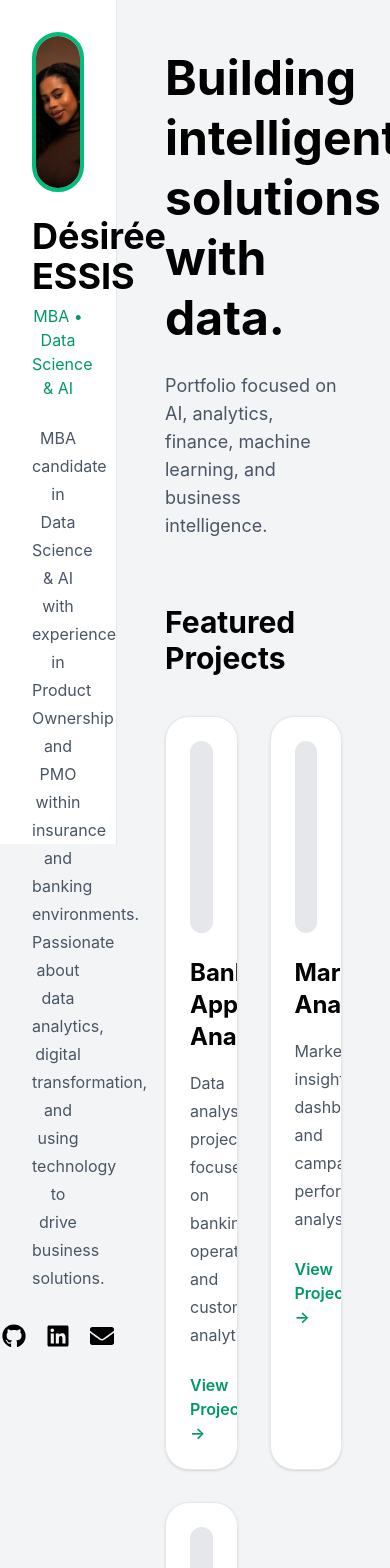
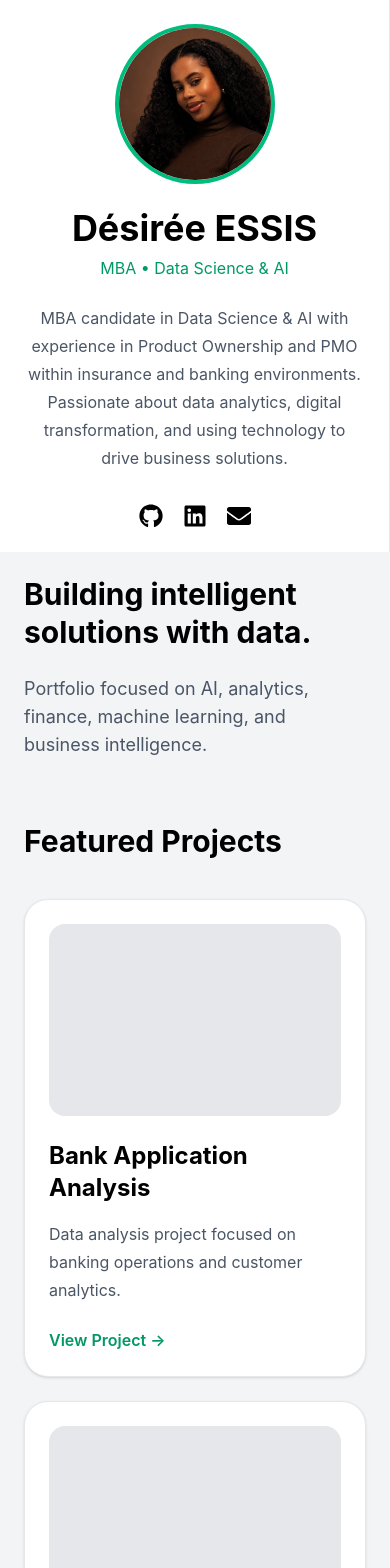
Before and after one commit to EssisDez/Desi-ESSIS-Portfolio, a React app: page / in a window 390 px wide. Shown: the top 1568 px of the page. Built offline with nearby package versions, Linux system fonts and the light colour scheme; the HTML template or start-up script is replaced by a standard one.

Commit message:
improve css

```diff
--- a/src/App.jsx
+++ b/src/App.jsx
@@ -1,4 +1,6 @@
 import { FaGithub, FaLinkedin, FaEnvelope } from "react-icons/fa";
+
+
 
 const projects = [
   {
@@ -17,10 +19,10 @@ const projects = [
 
 export default function App() {
   return (
-    <div className="flex min-h-screen bg-gray-100">
+    <div className="flex flex-col md:flex-row min-h-screen bg-gray-100">
 
       {/* LEFT SIDEBAR */}
-      <aside className="w-[30%] h-screen sticky top-0 bg-white border-r border-gray-200 p-8">
+      <aside className="w-full md:w-[30%] md:h-screen md:sticky top-0 bg-white border-r border-gray-200 p-6 md:p-8">
 
         <img
           src="/picturepro.jpeg"
@@ -71,11 +73,11 @@ export default function App() {
       </aside>
 
       {/* RIGHT CONTENT */}
-      <main className="w-[70%] p-12 overflow-y-auto">
+      <main className="w-full md:w-[70%] p-6 md:p-12">
 
         <section>
 
-          <h2 className="text-5xl font-bold leading-tight">
+          <h2 className="text-3xl md:text-5xl font-bold leading-tight">
             Building intelligent solutions with data.
           </h2>
 
@@ -93,7 +95,7 @@ export default function App() {
             Featured Projects
           </h2>
 
-          <div className="grid grid-cols-2 gap-8">
+          <div className="grid grid-cols-1 md:grid-cols-2 gap-6 md:gap-8">
 
             {projects.map((project, index) => (
 
@@ -127,6 +129,8 @@ export default function App() {
 
         </section>
 
+
+
       </main>
 
     </div>
```
